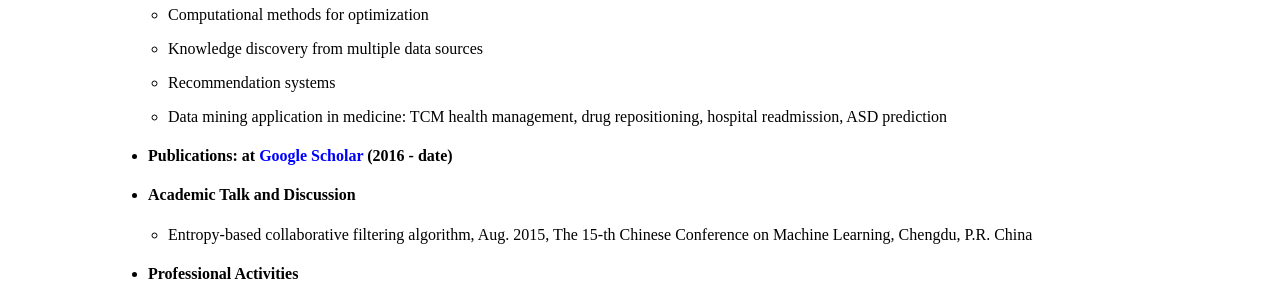
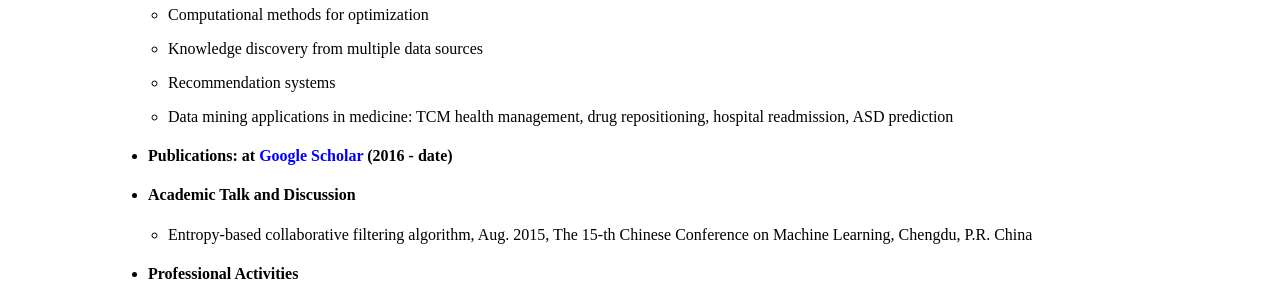
Before and after one commit to jiazhang-ml/jiazhang-ml.github.io, a Jekyll site: the page built from index.md, in a window 1280 px wide. Shown: the part 576-876 px from the top of the page. Built offline with Jekyll 4.4.1, drawn with Linux system fonts in a browser that asks for light colours.

Commit message:
Update index.md

```diff
--- a/index.md
+++ b/index.md
@@ -34,7 +34,7 @@ Email: [zhangjia_gl@163.com](mailto:zhangjia_gl@163.com) or [j.zhang@stu.xmu.edu
 
     * Recommendation systems
 
-    * Data mining application in medicine: TCM health management, drug repositioning, hospital readmission, ASD prediction
+    * Data mining applications in medicine: TCM health management, drug repositioning, hospital readmission, ASD prediction
 
 * #### Publications: at [Google Scholar](https://scholar.google.com.hk/citations?user=yBaTk-gAAAAJ&hl=en) (2016 - date)
 
```
